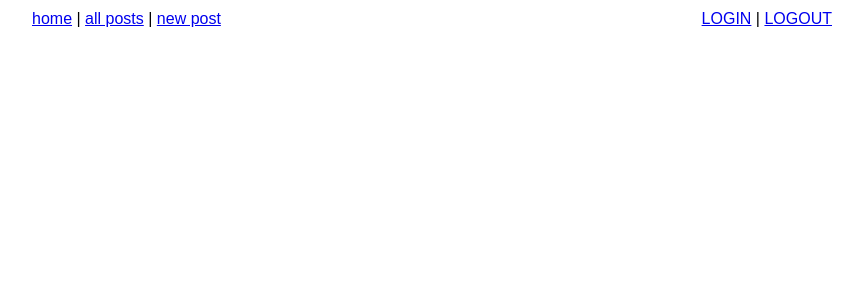
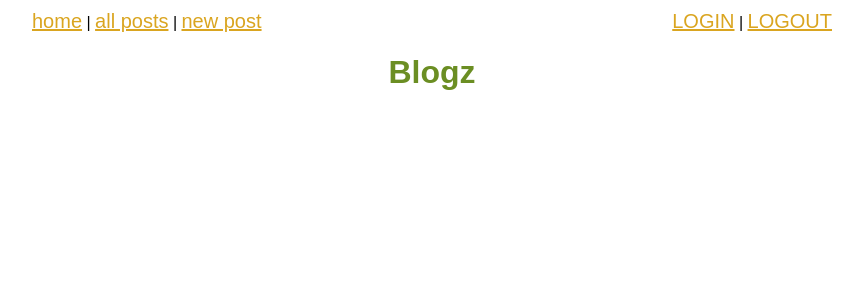
Before and after one commit to marybellavia/blogz, a Flask app: page / in a window 1280 px wide. Shown: the top 300 px of the page, without its empty margins (208-1071 px from the left). Run offline with Flask 2, Linux system fonts and the light colour scheme.

Commit message:
fussing with styling and adding some comments

```diff
--- a/main.py
+++ b/main.py
@@ -122,10 +122,10 @@
             return redirect('./blog?id={0}'.format(new_blog_id))
     # returns the blank form on GET request
     return render_template('newpost.html', title="Add a Blog Entry", title_error=title_error, body_error=body_error)
-
+# blog route;
 @app.route('/blog', methods=['POST', 'GET'])
 def blog():
-    # getting id parameter from GET request, if there is an id parameter
+    # grabbing id & user parameter from GET request, if present
     blog_id = request.args.get('id')
     user_id = request.args.get('user')
     # conditional returning just the posting if there is an id parameter
@@ -135,23 +135,22 @@
         body = blog_object.body
         owner_id = blog_object.owner_id
         user_object = User.query.get(owner_id)
-        return render_template('posting.html', title=title, body=body, blog=blog_object, user=user_object)
+        return render_template('blogpost.html', title=title, body=body, blog_object=blog_object, user_object=user_object)
+    # conditional returning the list of posts by a specific username if there is a user parameter
     if user_id != None:
         user_object = User.query.get(user_id)
-        username = user_object.username
         user_blogs = Blog.query.filter_by(owner_id=user_id).all()
-        return render_template('userblogs.html', title='Blogz', bloglist=user_blogs, username=username)
-
+        return render_template('userblogs.html', title='Blogz', bloglist=user_blogs, user_object=user_object)
     # returning just the main page template
     else:
         bloglist = get_all_blogs()
         userlist = get_all_usernames()
         return render_template('blog.html', title="Blogz", bloglist=bloglist, userlist=userlist)
-
+# home/index route; lists all the usernames
 @app.route('/')
 def index():
     username_list = get_all_usernames()
-    return render_template('index.html', username_list=username_list)
+    return render_template('index.html', username_list=username_list, title="Blogz")
 
 # makin that shit run!
 if __name__ == '__main__':
--- a/templates/base.html
+++ b/templates/base.html
@@ -29,12 +29,12 @@
 textarea {
     width: 400px;
     height: 200px;
-    font-size: 17px;
+    font-size: 15px;
     font-family: monospace;
 }
 
 input[type=submit] {
-    font-size: 24px;
+    font-size: 25px;
 }
 
 hr {
@@ -51,9 +51,15 @@
     color: olivedrab;
 }
 
+.title {
+    font-weight: bold;
+    color: olivedrab;
+    text-align: center;
+}
+
 .post-body {
     margin: 0;
-    font-size: 17px;
+    font-size: 20px;
     color: steelblue;
 }
 
@@ -62,37 +68,36 @@
     font-size: 12px;
 }
 
-nav ul {
-    padding: 0;
-    display: inline-block;
+golden #user-account {
+    float: right;
 }
 
-nav ul li {
-    list-style: none;
-    display: inline-block;
-    margin-right: 15px;
-}
-
-nav #user-account {
-    float: right;
+.golden {
+    margin: 0;
+    font-size: 20px;
+    color: goldenrod;
 }
         </style>
     </head>
     <body>
-        <nav>
+        <golden>
             <div id="user-account">
                 {% if not session['username'] %}
-                <a href="login">LOGIN</a> | <a href="/logout">LOGOUT</a>
+                <a href="login" class="golden">LOGIN</a> |
+                <a href="/logout" class="golden">LOGOUT</a>
                 {% else %}
-                {{ session['username'] }} logged in | <a href="/logout">LOGOUT</a>
+                {{ session['username'] }} logged in |
+                <a href="/logout" class="golden">LOGOUT</a>
                 {% endif %}
             </div>
             <div>
-                <a href="/">home</a> | <a href="/blog">all posts</a> | <a href="/newpost">new post</a>
+                <a href="/" class="golden">home</a> |
+                <a href="/blog" class="golden">all posts</a> |
+                <a href="/newpost" class="golden">new post</a>
             </div>
-        </nav>
+        </golden>
 
-        <h1 class='post-title'>{{ title }}</h1>
+        <h1 class="title">{{ title }}</h1>
 
         {% block content %}
         {% endblock %}
--- a/templates/blog.html
+++ b/templates/blog.html
@@ -3,11 +3,11 @@
 {% block content %}
 
 {% for blog in bloglist %}
-<h1 class='post-title' id="{{ blog.id }}"><a href='./blog?id={{blog.id}}'>{{ blog.title }}</a></h1>
+<h1 class='post-title' id="{{ blog.id }}"><a href='./blog?id={{ blog.id }}'>{{ blog.title }}</a></h1>
 <p class='post-body'>{{ blog.body}}</p>
     {% for user in userlist %}
     {% if user.id == blog.owner_id %}
-        <p class='post-author'>written by | <a href='./blog?user={{blog.owner_id}}'> {{ user.username }}</a></p>
+        <p class='post-author'>written by <a href='./blog?user={{ blog.owner_id }}'> {{ user.username }}</a></p>
     {% endif %}
     {% endfor %}
 <hr>
--- a/templates/index.html
+++ b/templates/index.html
@@ -3,7 +3,7 @@
 {% block content %}
 <ul>
     {% for username in username_list %}
-    <li><a href="./blog?user={{username.id}}">{{ username.username }}</a></li>
+    <li><a href="./blog?user={{username.id}}" class="post-body">{{ username.username }}</a></li>
     {% endfor %}
 </ul>
 
--- a/templates/userblogs.html
+++ b/templates/userblogs.html
@@ -3,10 +3,12 @@
 {% block content %}
 
 {% for blog in bloglist %}
-<h1 class='post-title' id="{{ blog.id }}"><a href='./blog?id={{blog.id}}'>{{ blog.title }}</a></h1>
+<h1 class='post-title' id="{{ blog.id }}"><a href='./blog?id={{ blog.id }}'>{{ blog.title }}</a></h1>
 <p class='post-body'>{{ blog.body }}</p>
-<p class='post-author'>written by | <a href='./blog?user={{blog.id}}'>{{ username }}</a></p>
+<p class='post-author'>written by <a href='./blog?user={{ user_object.id }}'>{{ user_object.username }}</a></p>
 <hr>
 {% endfor %}
 
+
+
 {% endblock %}
```
Also changed, not shown: templates/blogpost.html (added, +7 -0 lines), templates/posting.html (deleted, +0 -7 lines).
